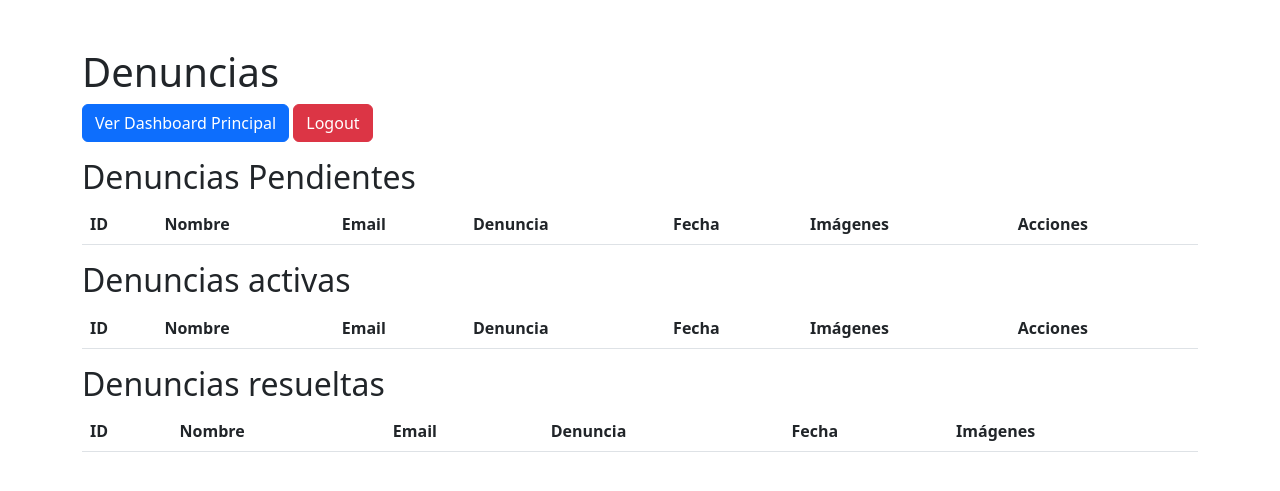
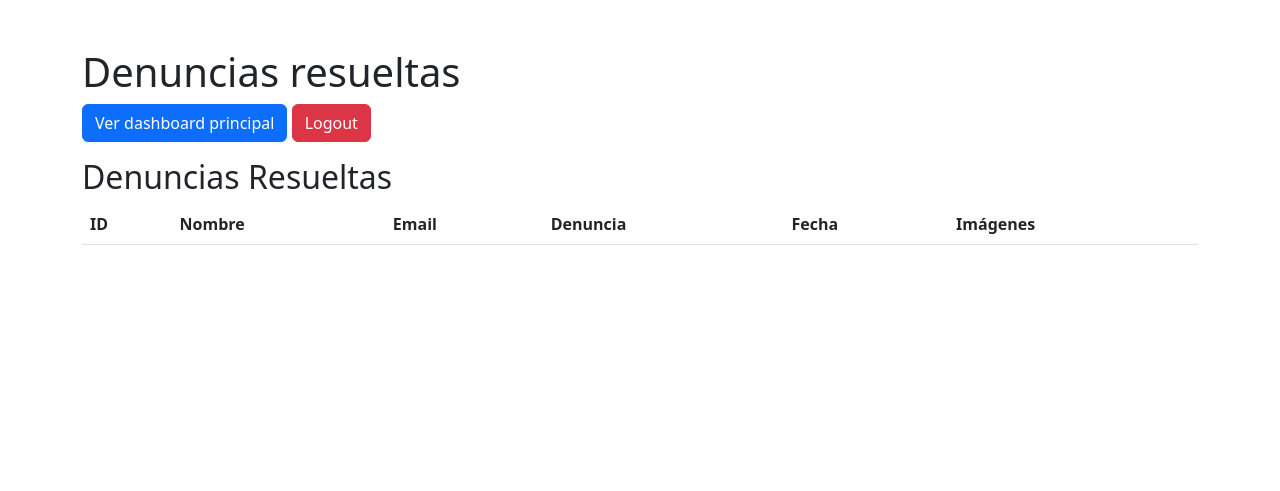
Before and after one commit to E1DIGITALPF/Denuncialo, a Flask app: page /denuncias_resueltas in a window 1280 px wide. Shown: the top 491 px of the page. Run offline with Flask 3, Linux system fonts and the light colour scheme; a user stored in the database is signed in; tables that the repository leaves empty hold one stand-in row (values such as "Sample post"); lists and menus that the app fills with data are empty; parts of the project's set-up code (start-up, migrations or seed data) failed here and were passed over; some libraries are stand-ins or nearby versions.

Commit message:
Cambios:  Españolización (falta), denuncias resueltas está "listo". Hace falta: readme, estética, y otras cosas.

```diff
--- /dev/null
+++ b/generarKey.py
@@ -0,0 +1,4 @@
+from cryptography.fernet import Fernet
+
+key = Fernet.generate_key()
+print(f"Clave de encriptación generada: {key.decode()}")
--- a/generateKey.py
+++ /dev/null
@@ -1,4 +0,0 @@
-from cryptography.fernet import Fernet
-
-key = Fernet.generate_key()
-print(f"Generated encryption key: {key.decode()}")
--- a/run.py
+++ b/run.py
@@ -174,9 +174,9 @@ def create_app(config_class=Config):
         logout_user()
         return redirect(url_for('index'))
 
-    @app.route('/resolver_denuncia/<int:denuncia_id>', methods=['POST'])
+    @app.route('/r_denuncia/<int:denuncia_id>', methods=['POST'])
     @login_required
-    def resolver_denuncia(denuncia_id):
+    def r_denuncia(denuncia_id):
         denuncia = Denuncia.query.get_or_404(denuncia_id)
         denuncia.status = 'resuelta'
         db.session.commit()
@@ -199,10 +199,10 @@ def create_app(config_class=Config):
     @login_required
     def ver_denuncias():
         pending_denuncias = Denuncia.query.filter_by(status='pendiente').all()
-        active_denuncias = Denuncia.query.filter_by(status='activa').all()
-        resolved_denuncias = Denuncia.query.filter_by(status='resuelta').all()
-        decrypted_emails = {denuncia.id: denuncia.get_decrypted_email(cipher_suite) for denuncia in pending_denuncias + active_denuncias + resolved_denuncias}
-        return render_template('ver_denuncias.html', pending_denuncias=pending_denuncias, active_denuncias=active_denuncias, resolved_denuncias=resolved_denuncias, decrypted_emails=decrypted_emails)
+        denuncias_activas = Denuncia.query.filter_by(status='activa').all()
+        denuncias_resueltas = Denuncia.query.filter_by(status='resuelta').all()
+        decrypted_emails = {denuncia.id: denuncia.get_decrypted_email(cipher_suite) for denuncia in pending_denuncias + denuncias_activas + denuncias_resueltas}
+        return render_template('ver_denuncias.html', pending_denuncias=pending_denuncias, denuncias_activas=denuncias_activas, denuncias_resueltas=denuncias_resueltas, decrypted_emails=decrypted_emails)
 
     @app.route('/confirma_denuncia/<int:denuncia_id>', methods=['POST'])
     @login_required
@@ -216,7 +216,18 @@ def create_app(config_class=Config):
     @app.route('/denuncias_resueltas')
     def denuncias_resueltas():
         denuncias = Denuncia.query.filter_by(status='resuelta').order_by(Denuncia.timestamp.desc()).all()
-        return render_template('denuncias_resueltas.html', denuncias=denuncias)
+
+        denuncias_serializadas = [{
+            'id': d.id,
+            'name': d.name,
+            'denuncia': d.denuncia,
+            'timestamp': d.timestamp.isoformat(),
+            'image_filenames': d.image_filenames
+        } for d in denuncias]
+
+        decrypted_emails = {d.id: d.get_decrypted_email(cipher_suite) for d in denuncias}
+
+        return render_template('denuncias_resueltas.html', denuncias=denuncias_serializadas, decrypted_emails=decrypted_emails)
 
     return app
 
--- a/templates/dashboard.html
+++ b/templates/dashboard.html
@@ -112,7 +112,7 @@
         <div class="modal-dialog modal-xl">
             <div class="modal-content">
                 <div class="modal-header">
-                    <h5 class="modal-title" id="imageModalLabel">Imágenes de la Denuncia</h5>
+                    <h5 class="modal-title" id="imageModalLabel">Imágenes de la denuncia</h5>
                     <button type="button" class="btn-close" data-bs-dismiss="modal" aria-label="Close"></button>
                 </div>
                 <div class="modal-body">
--- a/templates/denuncia_form.html
+++ b/templates/denuncia_form.html
@@ -22,15 +22,15 @@
             <form action="{{ url_for('enviar_denuncia') }}" method="POST" enctype="multipart/form-data">
                 <div class="form-group mb-3">
                     <label for="name">Nombre (Opcional)</label>
-                    <input type="text" class="form-control" id="name" name="name" placeholder="Ingresa tu nombre si deseas (opcional)">
+                    <input type="text" class="form-control" id="name" name="name" placeholder="Ingresa tu nombre si deseas (o usa un pseudónimo)">
                 </div>
                 <div class="form-group mb-3">
                     <label for="email">Correo electrónico (Opcional. Se recomienda usar alguno para confirmar la denuncia si es grave)</label>
-                    <input type="email" class="form-control" id="email" name="email" placeholder="Ingresa tu correo electrónico si deseas (opcional)">
+                    <input type="email" class="form-control" id="email" name="email" placeholder="Ingresa tu correo electrónico">
                 </div>
                 <div class="form-group mb-3">
                     <label for="denuncia">Tu denuncia</label>
-                    <textarea class="form-control" id="denuncia" name="denuncia" rows="6" placeholder="Escribe los detalles de tu denuncia aquí..." required></textarea>
+                    <textarea class="form-control" id="denuncia" name="denuncia" rows="6" placeholder="Escribe los detalles de tu denuncia aquí. Incluye cuantos detalles consideres posibles para verificar la veracidad." required></textarea>
                 </div>
                 <div class="form-group mb-3">
                     <label for="images">Adjuntar imagen (máximo 1)</label>
--- a/templates/denuncias_resueltas.html
+++ b/templates/denuncias_resueltas.html
@@ -3,7 +3,7 @@
 <head>
     <meta charset="UTF-8">
     <meta name="viewport" content="width=device-width, initial-scale=1.0">
-    <title>Ver Denuncias</title>
+    <title>Denuncias Resueltas</title>
     <link href="https://cdn.jsdelivr.net/npm/bootstrap@5.3.0/dist/css/bootstrap.min.css" rel="stylesheet">
     <script src="https://cdn.jsdelivr.net/npm/openseadragon@3.1.0/build/openseadragon/openseadragon.min.js"></script>
     <style>
@@ -16,9 +16,9 @@
 </head>
 <body>
     <div class="container mt-5">
-        <h1>Denuncias</h1>
+        <h1>Denuncias resueltas</h1>
         <div class="mb-3">
-            <a href="{{ url_for('dashboard') }}" class="btn btn-primary">Ver Dashboard Principal</a>
+            <a href="{{ url_for('dashboard') }}" class="btn btn-primary">Ver dashboard principal</a>
             <a href="{{ url_for('logout') }}" class="btn btn-danger">Logout</a>
         </div>
         {% with messages = get_flashed_messages(with_categories=true) %}
@@ -29,86 +29,7 @@
             {% endif %}
         {% endwith %}
 
-        <h2>Denuncias Pendientes</h2>
-        <table class="table">
-            <thead>
-                <tr>
-                    <th>ID</th>
-                    <th>Nombre</th>
-                    <th>Email</th>
-                    <th>Denuncia</th>
-                    <th>Fecha</th>
-                    <th>Imágenes</th>
-                    <th>Acciones</th>
-                </tr>
-            </thead>
-            <tbody>
-                {% for denuncia in pending_denuncias %}
-                <tr>
-                    <td>{{ denuncia.id }}</td>
-                    <td>{{ denuncia.name }}</td>
-                    <td>{{ decrypted_emails[denuncia.id] or 'No email provided' }}</td>
-                    <td>{{ denuncia.denuncia }}</td>
-                    <td>{{ denuncia.timestamp }}</td>
-                    <td>
-                        {% if denuncia.image_filenames %}
-                            <button class="btn btn-primary btn-sm" onclick="showImages('{{ denuncia.id }}', '{{ denuncia.image_filenames }}')">Ver imágenes</button>
-                        {% else %}
-                            No hay imágenes
-                        {% endif %}
-                    </td>
-                    <td>
-                        <form action="{{ url_for('confirma_denuncia', denuncia_id=denuncia.id) }}" method="POST" class="d-inline">
-                            <button type="submit" class="btn btn-success btn-sm">Confirmar</button>
-                        </form>
-                        <form action="{{ url_for('borra_denuncia', denuncia_id=denuncia.id) }}" method="POST" class="d-inline">
-                            <button type="submit" class="btn btn-danger btn-sm" onclick="return confirm('¿Está seguro de que desea eliminar esta denuncia?')">Eliminar</button>
-                        </form>
-                    </td>
-                </tr>
-                {% endfor %}
-            </tbody>
-        </table>
-
-        <h2>Denuncias activas</h2>
-        <table class="table">
-            <thead>
-                <tr>
-                    <th>ID</th>
-                    <th>Nombre</th>
-                    <th>Email</th>
-                    <th>Denuncia</th>
-                    <th>Fecha</th>
-                    <th>Imágenes</th>
-                    <th>Acciones</th>
-                </tr>
-            </thead>
-            <tbody>
-                {% for denuncia in active_denuncias %}
-                <tr>
-                    <td>{{ denuncia.id }}</td>
-                    <td>{{ denuncia.name }}</td>
-                    <td>{{ decrypted_emails[denuncia.id] or 'No email provided' }}</td>
-                    <td>{{ denuncia.denuncia }}</td>
-                    <td>{{ denuncia.timestamp }}</td>
-                    <td>
-                        {% if denuncia.image_filenames %}
-                            <button class="btn btn-primary btn-sm" onclick="showImages('{{ denuncia.id }}', '{{ denuncia.image_filenames }}')">Ver imágenes</button>
-                        {% else %}
-                            No hay imágenes
-                        {% endif %}
-                    </td>
-                    <td>
-                        <form action="{{ url_for('resolver_denuncia', denuncia_id=denuncia.id) }}" method="POST" class="d-inline">
-                            <button type="submit" class="btn btn-warning btn-sm">Marcar como resuelta</button>
-                        </form>
-                    </td>
-                </tr>
-                {% endfor %}
-            </tbody>
-        </table>
-
-        <h2>Denuncias resueltas</h2>
+        <h2>Denuncias Resueltas</h2>
         <table class="table">
             <thead>
                 <tr>
@@ -121,7 +42,7 @@
                 </tr>
             </thead>
             <tbody>
-                {% for denuncia in resolved_denuncias %}
+                {% for denuncia in denuncias %}
                 <tr>
                     <td>{{ denuncia.id }}</td>
                     <td>{{ denuncia.name }}</td>
@@ -130,7 +51,7 @@
                     <td>{{ denuncia.timestamp }}</td>
                     <td>
                         {% if denuncia.image_filenames %}
-                            <button class="btn btn-primary btn-sm" onclick="showImages('{{ denuncia.id }}', '{{ denuncia.image_filenames }}')">Ver imágenes</button>
+                            <button class="btn btn-primary btn-sm" onclick="showImages('{{ denuncia.id }}', '{{ denuncia.image_filenames }}')">Ver Imágenes</button>
                         {% else %}
                             No hay imágenes
                         {% endif %}
@@ -141,11 +62,23 @@
         </table>
     </div>
 
+    <div class="modal fade" id="denunciaTextModal" tabindex="-1" aria-labelledby="denunciaTextModalLabel" aria-hidden="true">
+        <div class="modal-dialog">
+            <div class="modal-content">
+                <div class="modal-header">
+                    <h5 class="modal-title" id="denunciaTextModalLabel">Texto Completo de la Denuncia</h5>
+                    <button type="button" class="btn-close" data-bs-dismiss="modal" aria-label="Close"></button>
+                </div>
+                <div class="modal-body" id="denunciaTextContent"></div>
+            </div>
+        </div>
+    </div>
+
     <div class="modal fade" id="imageModal" tabindex="-1" aria-labelledby="imageModalLabel" aria-hidden="true">
         <div class="modal-dialog modal-xl">
             <div class="modal-content">
                 <div class="modal-header">
-                    <h5 class="modal-title" id="imageModalLabel">Imágenes de la Denuncia</h5>
+                    <h5 class="modal-title" id="imageModalLabel">Imágenes de la denuncia</h5>
                     <button type="button" class="btn-close" data-bs-dismiss="modal" aria-label="Close"></button>
                 </div>
                 <div class="modal-body">
@@ -158,6 +91,12 @@
     <script src="https://cdn.jsdelivr.net/npm/bootstrap@5.3.0/dist/js/bootstrap.bundle.min.js"></script>
     <script>
         var viewer = null;
+
+        function showDenunciaText(text) {
+            document.getElementById('denunciaTextContent').textContent = text;
+            var modal = new bootstrap.Modal(document.getElementById('denunciaTextModal'));
+            modal.show();
+        }
 
         function showImages(denunciaId, imageFilenames) {
             var modal = new bootstrap.Modal(document.getElementById('imageModal'));
```
Also changed, not shown: crearAdm.py (renamed from createAdm.py, +8 -8 lines), templates/ver_denuncias.html (+4 -4 lines), 1 other file.
